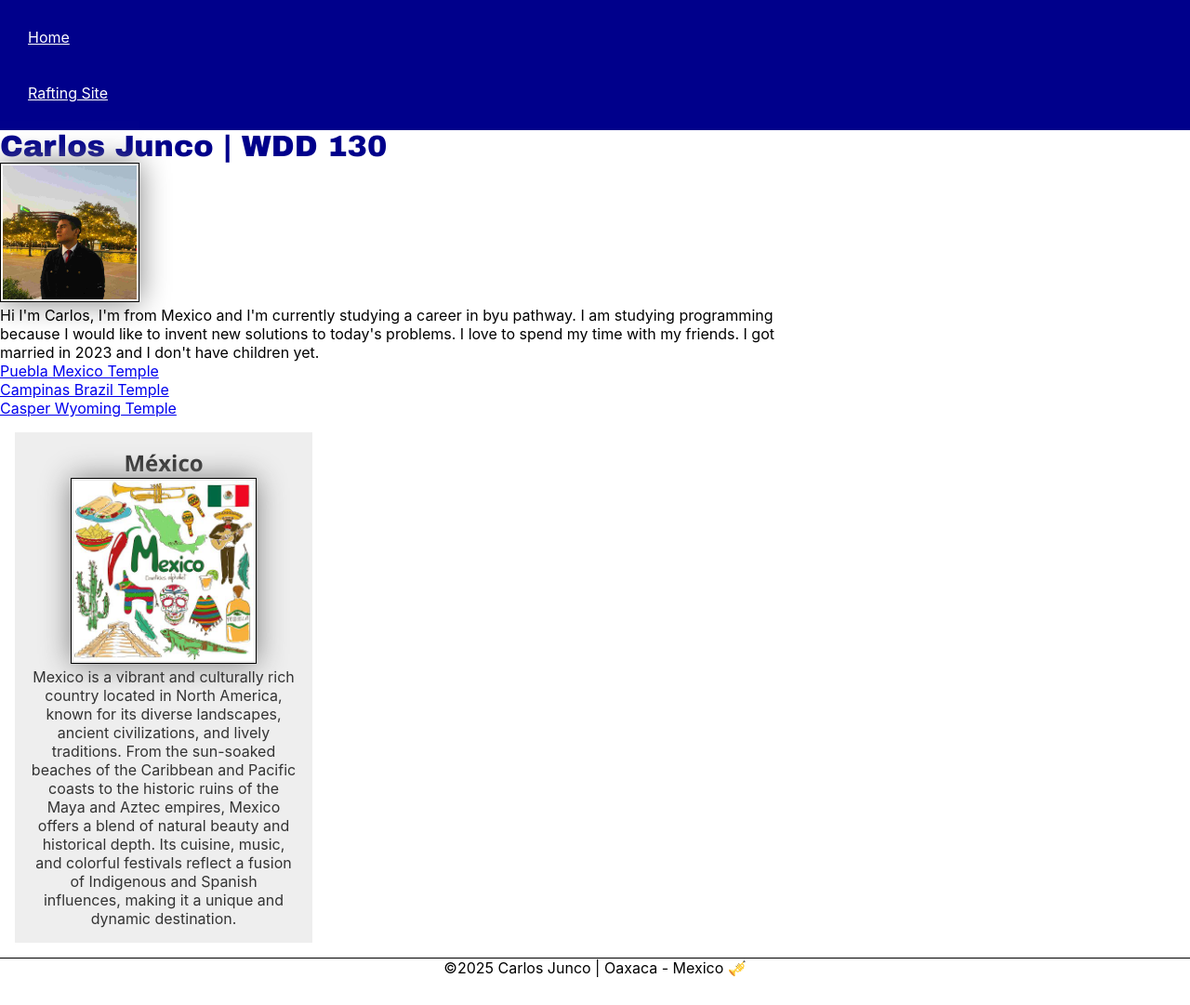
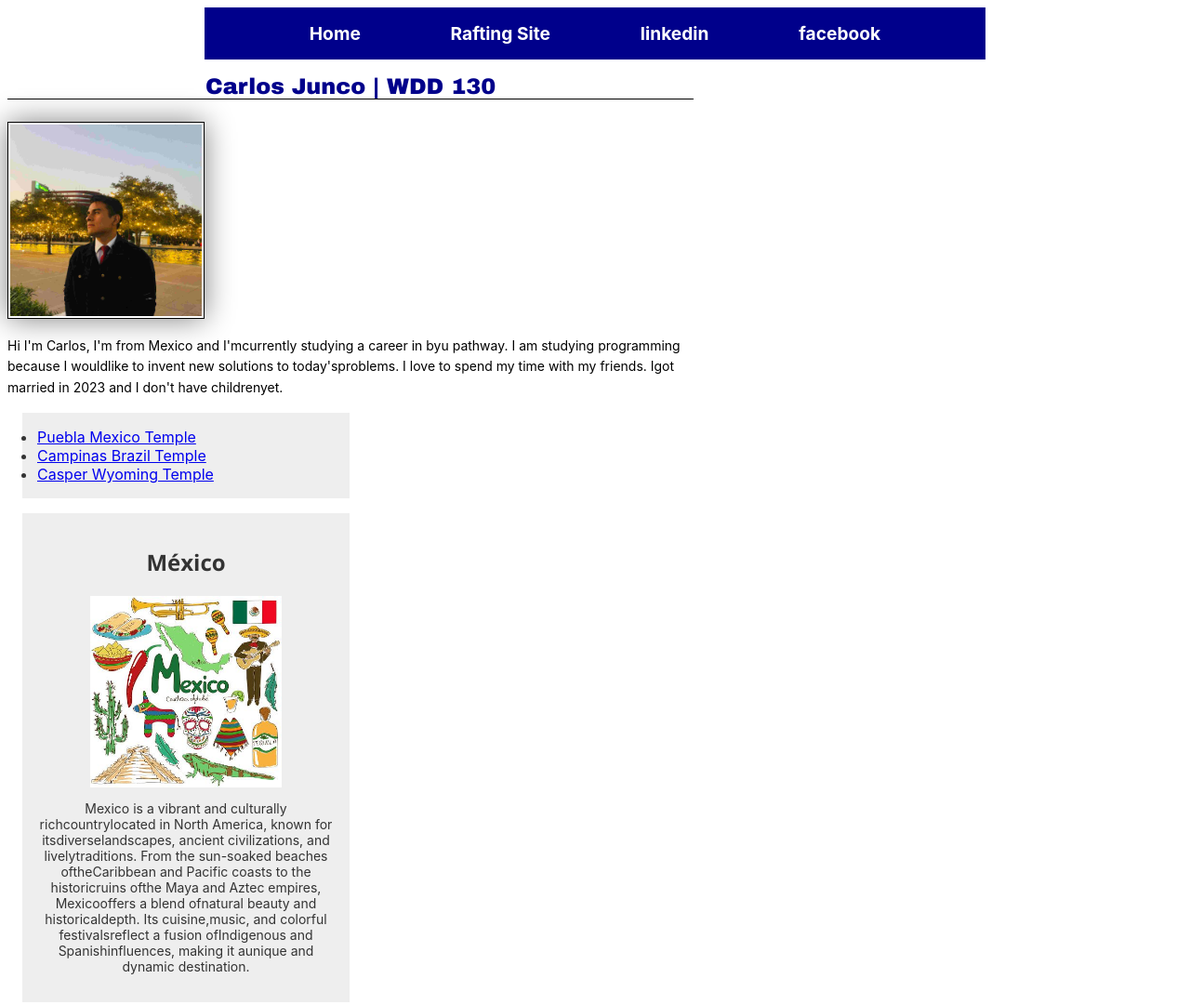
Before and after one commit to Carlosjunc0/wdd130, a plain HTML site: page index.html in a window 1280 px wide. Shown: the top 1081 px of the page at 93% size. Before the commit the page ends 1051 px from the top, so only its background shows below. Drawn offline with nearby package versions, Linux system fonts and the light colour scheme.

Commit message:
home page draft

```diff
--- a/index.html
+++ b/index.html
@@ -13,8 +13,33 @@
         <nav>
             <a href="#">Home</a>
             <a href="wwr/">Rafting Site </a>
+            <a href="https://www.linkedin.com/in/carlos-junco-006b58337/">linkedin</a>
+            <a href="https://www.facebook.com/Junidrops">facebook</a>
         </nav>
     </header>
+
+
+    <div class="right-column">
+        <h1>Carlos Junco | WDD 130</h1>
+        <div class="profile-image">
+            <img src="images/profile.jpg" alt="profile imageof Carlos Junco." width="200">
+            </div>
+            <p>Hi I'm Carlos, I'm from Mexico and I'mcurrently studying a career in byu pathway.
+                I am studying programming because I wouldlike to invent new solutions to today'sproblems.
+                I love to spend my time with my friends. Igot married in 2023 and I don't have childrenyet.</p>
+            <ul>
+            <li><a href="https://www.churchofjesuschrist.orgimgs/42fe168daf1b11eeafb4eeeeac1e9006b9466aaafull/1280%2C/0/default"     target="_blank">Puebla Mexico Temple</a></li>
+            <li><a href="https://www.churchofjesuschrist.orgimgs/c9a81a6f86750d7d9ade3499d3df52e2f7f726a7full/1280%2C/0/default"     target="_blank">Campinas Brazil Temple</a></li>
+            <li><a href="https://www.churchofjesuschrist.orgimgs/bb74748cc5e811eeaea1eeeeac1e060ff4c1e350full/1280%2C/0/default"     target="_blank">Casper Wyoming Temple</a></li>
+            </ul>
+    </div>
+    <div class="left-column">
+        <h2>México</h2>
+
+        <img src="images/mexico.jpg" alt="a picturethatrespesent Mexico">
+        <p>Mexico is a vibrant and culturally richcountrylocated in North America, known for itsdiverselandscapes, ancient civilizations, and  livelytraditions. From the sun-soaked beaches oftheCaribbean and Pacific coasts to the historicruins ofthe Maya and Aztec empires,   Mexicooffers a blend ofnatural beauty and historicaldepth. Its cuisine,music, and colorful festivalsreflect a fusion ofIndigenous   and Spanishinfluences, making it aunique and dynamic destination.</p>
+    </div>
+<!--
     <main>
         <h1>Carlos Junco | WDD 130</h1>
         <img src="images/profile.jpg" alt="profile image of Carlos Junco." width="200">
@@ -33,6 +58,7 @@
         <img src="images/mexico.jpg" alt="a picture that respesent Mexico">
         <p>Mexico is a vibrant and culturally rich country located in North America, known for its diverse landscapes, ancient civilizations, and lively traditions. From the sun-soaked beaches of the Caribbean and Pacific coasts to the historic ruins of the Maya and Aztec empires, Mexico offers a blend of natural beauty and historical depth. Its cuisine, music, and colorful festivals reflect a fusion of Indigenous and Spanish influences, making it a unique and dynamic destination.</p>
     </aside>
+    -->
     <footer>
         <P>©2025 Carlos Junco | Oaxaca - Mexico 🎺</P>
     </footer>
--- a/styles/styles.css
+++ b/styles/styles.css
@@ -6,48 +6,59 @@
     --main-color: darkblue;
 }
 
+/*
 * {
-    margin: 0;
+
     padding: 0;
     box-sizing: border-box;
-}
-main {
+} */
+
+header, .grid, footer {
     max-width: 840px;
+    margin: 0 auto;
 }
 
-aside {
-    width: 20rem;
-    margin: 1rem;
-    border: 1px solid rgb(0, 0, 0 / 0.2);
-    padding: 1rem;
-    background-color: #eee;
-    color: #333;
+h1 {
+    margin-bottom: 1em;
+    border-bottom: 1px solid #000;
     text-align: var(--text-allign);
 }
 
+
 body {
-font-family: Brush system-ui, -apple-system, BlinkMacSystemFont, 'Segoe UI', Roboto, Oxygen, Ubuntu, Cantarell, 'Open Sans', 'Helvetica Neue', sans-serif;
+    font-size: 16px;
+    font-family: Brush system-ui, -apple-system, BlinkMacSystemFont, 'Segoe UI', Roboto, Oxygen, Ubuntu, Cantarell, 'Open Sans', 'Helvetica Neue', sans-serif;
+    display: block;
+    margin: 8px;
 }
 
+/*
 aside img {
     width: 200px;
     height: var(--height);
-}
+} */
 
 footer {
     margin-top: 1em;
     border-top: 1px solid #000;
     text-align: var(--text-allign);
 }
-nav {
+
+nav { /*top design*/
     background-color: var(--main-color);
-    padding: 10px;
+    padding: 1rem;
+    display: flex;
+    justify-content: space-evenly;
+    align-items: center;
 }
 
 nav a {
-    color: white;
     display: block;
-    padding: 20px;
+    padding: 0.5 rem;
+    text-decoration: none;
+    font-size: 1.2rem;
+    font-weight: 700;
+    color: #fff;
 }
 
 h1 {
@@ -59,16 +70,62 @@ h2 {
     font-family: Open Sans;
 }
 
-img {
-    width: 150px;
+.profile-image img {
+    width: 206px;
     height: var(--height);
     border: 1px solid black;
     padding: 2px;
     box-shadow: 0 0 30px gray;
 }
 
-p {
-    padding: 0;
+.right-column {
+    width: 60%;
+    padding-right: 20px;
+    box-sizing: border-box;
 }
 
+.right-column h1 {
+  color: var(--main-color);
+  font-size: 24px;
+}
+
+.right-column hr {
+  margin: 10px 0;
+}
+
+.right-column p {
+  font-size: 14px;
+  line-height: 1.6;
+}
+
+
+.left-column {
+    width: 20rem;
+    margin: 1rem;
+    border: 1px solid rgb(0, 0, 0 / 0.2);
+    padding: 1rem;
+    background-color: #eee;
+    color: #333;
+    text-align: var(--text-allign);
+}
+
+.left-column p {
+  font-size: 14px;
+  margin-top: 10px;
+}
+
+.left-column img {
+    width: 206px;
+    height: var(--height);
+}
+
+.right-column ul {
+    width: 20rem;
+    margin: 1rem;
+    border: 1px solid rgb(0, 0, 0 / 0.2);
+    padding: 1rem;
+    background-color: #eee;
+    color: #333;
+    text-align: start;
+}
 /* Class Selectors ¨/
```
